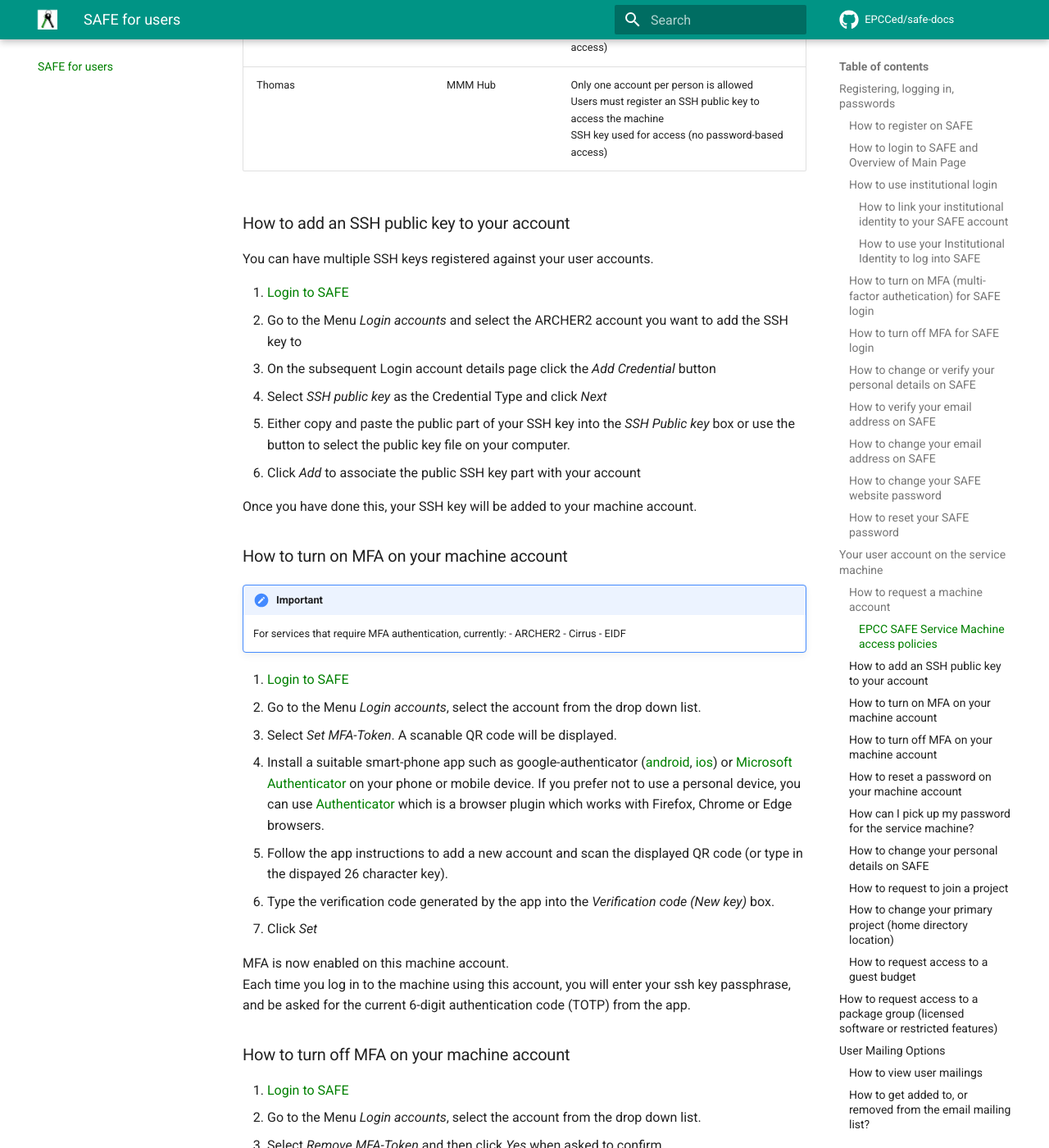
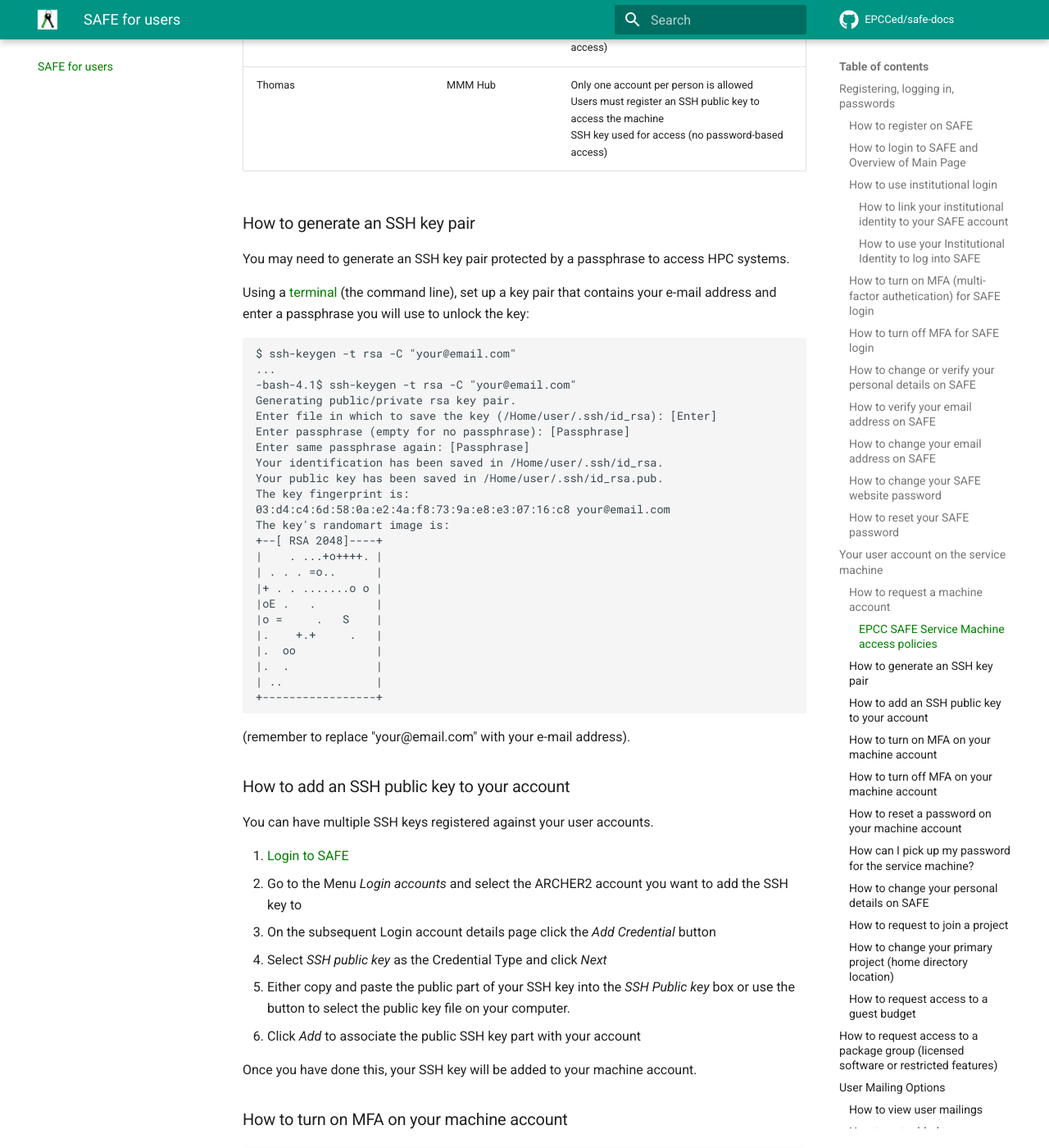
Before and after one commit to EPCCed/safe-docs, an MkDocs documentation site: the page built from docs/safe-for-users.md, in a window 1280 px wide and 1400 px high, scrolled down 6780 px. Shown: the whole window at 82% size. Built offline with MkDocs 1.6.1 and Material for MkDocs 9.7.7, drawn with Linux system fonts in a browser that asks for light colours; comment, search, counter and statistics services are not loaded.

Commit message:
Include HOW to generate ssh key pair
Closes #50

```diff
--- a/docs/safe-for-users.md
+++ b/docs/safe-for-users.md
@@ -216,6 +216,40 @@ Once this has been done, you will be sent an email. If the service machine is co
 | Isambard | GW4 | Only one account per person is allowed<br/>Users must register an SSH public key to access the machine<br/>SSH key used for access (no password-based access) |
 | Kelvin2 | Queen's University Belfast | Only one account per person is allowed<br/>Users must register an SSH public key to access the machine<br/>SSH key used for access (no password-based access) |
 | Thomas	| MMM Hub | Only one account per person is allowed<br/>Users must register an SSH public key to access the machine<br/>SSH key used for access (no password-based access) |
+
+### <a id="genssh"></a> How to generate an SSH key pair
+
+You may need to generate an SSH key pair protected by a passphrase to access HPC systems.
+
+Using a [terminal](#command-line-terminal) (the command line), set up a key pair that contains
+your e-mail address and enter a passphrase you will use to unlock the
+key:
+
+    $ ssh-keygen -t rsa -C "your@email.com"
+    ...
+    -bash-4.1$ ssh-keygen -t rsa -C "your@email.com"
+    Generating public/private rsa key pair.
+    Enter file in which to save the key (/Home/user/.ssh/id_rsa): [Enter]
+    Enter passphrase (empty for no passphrase): [Passphrase]
+    Enter same passphrase again: [Passphrase]
+    Your identification has been saved in /Home/user/.ssh/id_rsa.
+    Your public key has been saved in /Home/user/.ssh/id_rsa.pub.
+    The key fingerprint is:
+    03:d4:c4:6d:58:0a:e2:4a:f8:73:9a:e8:e3:07:16:c8 your@email.com
+    The key's randomart image is:
+    +--[ RSA 2048]----+
+    |    . ...+o++++. |
+    | . . . =o..      |
+    |+ . . .......o o |
+    |oE .   .         |
+    |o =     .   S    |
+    |.    +.+     .   |
+    |.  oo            |
+    |.  .             |
+    | ..              |
+    +-----------------+
+
+(remember to replace "your@email.com" with your e-mail address).
 
 ### <a id="addssh"></a> How to add an SSH public key to your account
 
```
